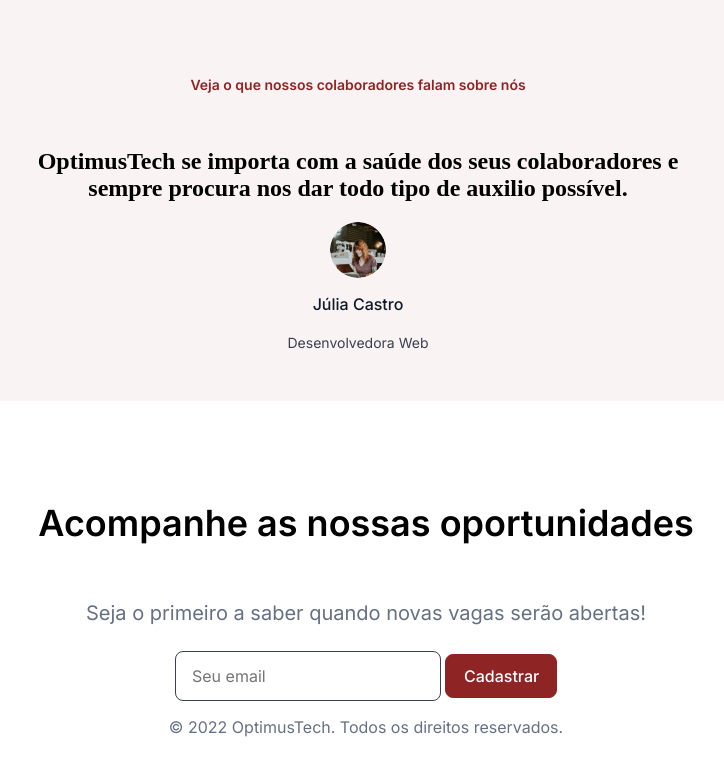
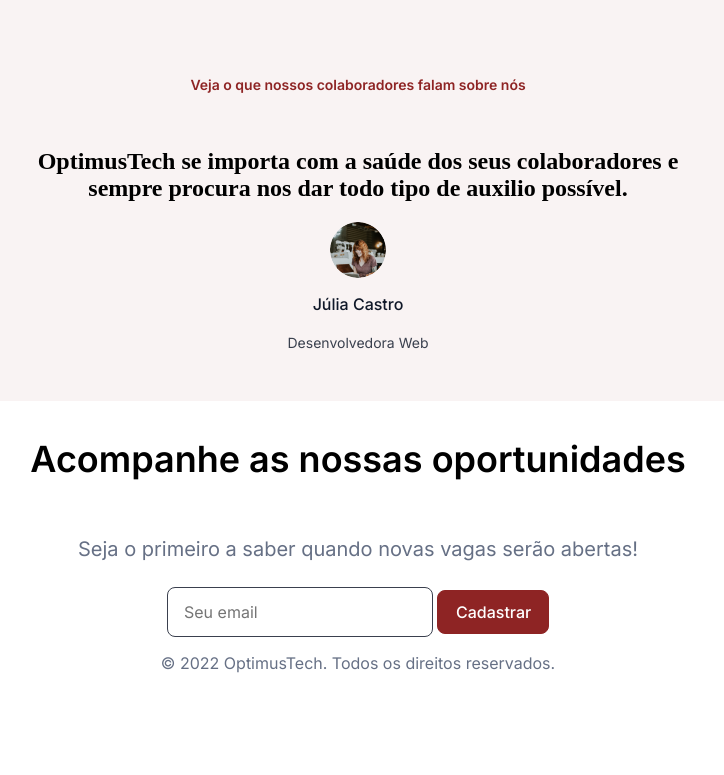
Before and after one commit to brunarcampos/7DaysOfCode_Desafio1, a plain HTML site: page index.html in a window 1280 px wide. Shown: the part 2245-3020 px from the top of the page, without its empty margins (282-1006 px from the left). After the commit the page ends 2930 px from the top, so only its background shows below. Drawn offline with Linux system fonts and the light colour scheme.

Commit message:
projeto_finalizado

```diff
--- a/index.html
+++ b/index.html
@@ -333,15 +333,11 @@
         }
 
         .rodape {
-            width: 1088px;
             text-align: center;
-            height: 404px;
             justify-content: center;
             align-items: center;
             display: flex;
             flex-direction: column;
-            margin-left: 96px;
-
         }
 
         .rodape-titulo {
```
